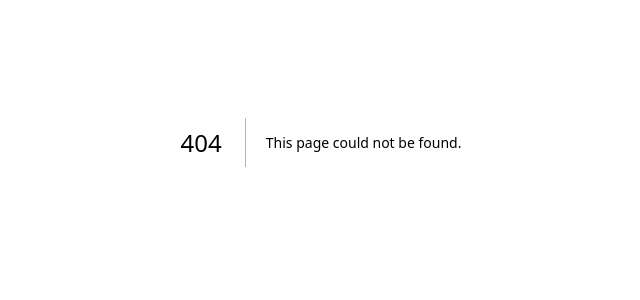
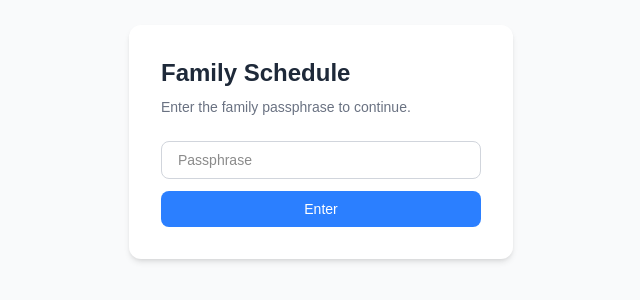
Before and after one commit to PigZahHot/FamilySchedule, a Next.js app: page /login in a window 1280 px wide. Before the commit this address had no page. Shown: the part 258-558 px from the top of the page, without its empty margins (319-959 px from the left). Built offline with nearby package versions, Linux system fonts and the light colour scheme.

Commit message:
Implemented Authentication

```diff
--- /dev/null
+++ b/app/api/auth/login/route.ts
@@ -0,0 +1,43 @@
+import { NextRequest, NextResponse } from 'next/server'
+
+const RATE_LIMIT = new Map<string, { count: number; resetAt: number }>()
+
+export async function POST(req: NextRequest) {
+    const ip = req.headers.get('x-forwarded-for') ?? 'unknown'
+    const now = Date.now()
+
+    // Rate limiting: max 5 attempts per minute
+    const record = RATE_LIMIT.get(ip)
+    if (record) {
+        if (now < record.resetAt && record.count >= 5) {
+            return NextResponse.json(
+                { message: 'Too many attempts. Try again in a minute.' },
+                { status: 429 }
+            )
+        }
+        if (now >= record.resetAt) {
+            RATE_LIMIT.set(ip, { count: 1, resetAt: now + 60_000 })
+        } else {
+            record.count++
+        }
+    } else {
+        RATE_LIMIT.set(ip, { count: 1, resetAt: now + 60_000 })
+    }
+
+    const { passphrase } = await req.json()
+
+    if (passphrase !== process.env.FAMILY_PASSPHRASE) {
+        return NextResponse.json({ message: 'Incorrect passphrase.' }, { status: 401 })
+    }
+
+    const response = NextResponse.json({ ok: true })
+    response.cookies.set('family_session', process.env.FAMILY_PASSPHRASE!, {
+        httpOnly: true,
+        secure: process.env.NODE_ENV === 'production',
+        sameSite: 'strict',
+        path: '/',
+        maxAge: 60 * 60 * 24 * 365, // 1 year
+    })
+
+    return response
+}
--- /dev/null
+++ b/app/login/page.tsx
@@ -0,0 +1,59 @@
+'use client'
+
+import { useState } from 'react'
+import { useRouter } from 'next/navigation'
+
+export default function LoginPage() {
+    const [passphrase, setPassphrase] = useState('')
+    const [error, setError] = useState('')
+    const [loading, setLoading] = useState(false)
+    const router = useRouter()
+
+    async function handleSubmit() {
+        setLoading(true)
+        setError('')
+
+        const res = await fetch('/api/auth/login', {
+            method: 'POST',
+            headers: { 'Content-Type': 'application/json' },
+            body: JSON.stringify({ passphrase }),
+        })
+
+        if (res.ok) {
+            router.push('/')
+        } else {
+            const data = await res.json()
+            setError(data.message || 'Incorrect passphrase.')
+        }
+
+        setLoading(false)
+    }
+
+    return (
+        <main className="min-h-screen flex items-center justify-center bg-gray-50">
+            <div className="bg-white p-8 rounded-xl shadow-md w-full max-w-sm">
+                <h1 className="text-2xl font-semibold text-gray-800 mb-2">Family Schedule</h1>
+                <p className="text-gray-500 text-sm mb-6">Enter the family passphrase to continue.</p>
+
+                <input
+                    type="password"
+                    placeholder="Passphrase"
+                    value={passphrase}
+                    onChange={(e) => setPassphrase(e.target.value)}
+                    onKeyDown={(e) => e.key === 'Enter' && handleSubmit()}
+                    className="w-full border border-gray-300 rounded-lg px-4 py-2 text-sm mb-3 focus:outline-none focus:ring-2 focus:ring-blue-400"
+                />
+
+                {error && <p className="text-red-500 text-sm mb-3">{error}</p>}
+
+                <button
+                    onClick={handleSubmit}
+                    disabled={loading}
+                    className="w-full bg-blue-500 hover:bg-blue-600 text-white text-sm font-medium py-2 rounded-lg transition disabled:opacity-50"
+                >
+                    {loading ? 'Checking...' : 'Enter'}
+                </button>
+            </div>
+        </main>
+    )
+}
--- /dev/null
+++ b/proxy.ts
@@ -0,0 +1,27 @@
+import { NextRequest, NextResponse } from 'next/server'
+
+export function proxy(req: NextRequest) {
+    const cookie = req.cookies.get('family_session')
+    const isValid = cookie?.value === process.env.FAMILY_PASSPHRASE
+
+    const isLoginPage = req.nextUrl.pathname === '/login'
+    const isApiLogin = req.nextUrl.pathname === '/api/auth/login'
+
+    // Let login page and login API through freely
+    if (isLoginPage || isApiLogin) {
+        return NextResponse.next()
+    }
+
+    // Block everything else if no valid session
+    if (!isValid) {
+        return NextResponse.redirect(new URL('/login', req.url))
+    }
+
+    return NextResponse.next()
+}
+
+export const config = {
+    matcher: [
+        '/((?!_next/static|_next/image|favicon.ico).*)',
+    ],
+}
```
